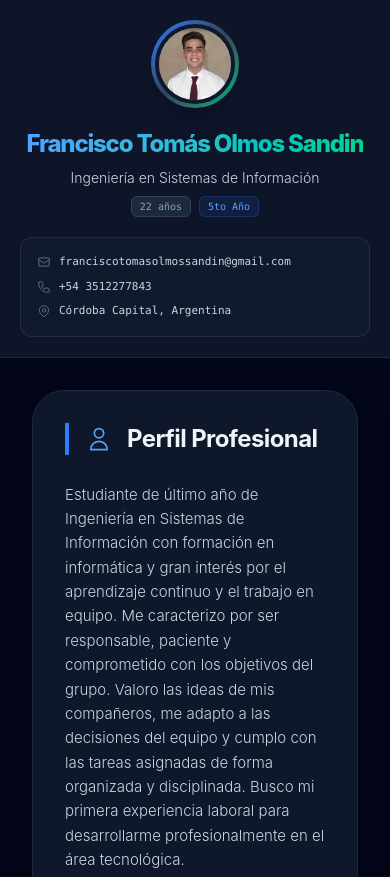
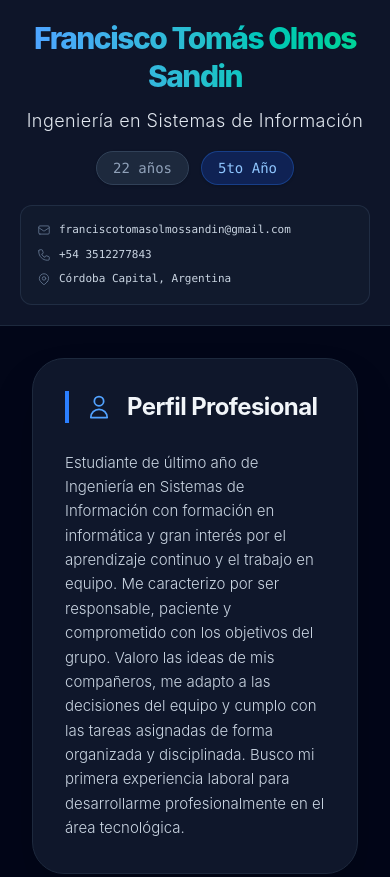
Before and after one commit to olmosFrancisco/CVWebOlmosFrancisco, a React (Vite) app: page / in a window 390 px wide. Shown: the top 877 px of the page. Built offline with nearby package versions, Linux system fonts and the light colour scheme.

Commit message:
Datos agregados al header mobile y desktop con estetica original

```diff
--- a/src/App.jsx
+++ b/src/App.jsx
@@ -71,33 +71,25 @@ function App() {
         <div className="max-w-7xl mx-auto flex flex-col md:flex-row items-center gap-5 md:gap-10">
 
           {/* Foto adaptable */}
-          <div className="relative p-1 rounded-full bg-gradient-to-br from-blue-500 via-slate-700 to-emerald-500 shadow-xl shrink-0">
-            <img
-              src={foto}
-              alt="Francisco Olmos"
-              className="w-20 h-20 md:w-32 md:h-32 rounded-full object-cover border-4 border-slate-900"
-            />
-          </div>
-
-          {/* Nombre, Título y Tags Académicos */}
-          <div className="text-center md:text-left flex-1">
-            <h1 className="text-2xl md:text-4xl lg:text-5xl font-extrabold tracking-tighter text-transparent bg-clip-text bg-gradient-to-r from-blue-400 to-emerald-400">
+          {/* Nombre, Título y Tags con Estética Original */}
+          <div className="text-center md:text-left flex-1 space-y-3">
+            <h1 className="text-3xl md:text-5xl font-extrabold tracking-tighter text-transparent bg-clip-text bg-gradient-to-r from-blue-400 to-emerald-400 leading-tight">
               Francisco Tomás<br className="hidden md:block" /> Olmos Sandin
             </h1>
 
-            <div className="flex flex-col md:flex-row items-center gap-2 md:gap-4 mt-2">
-              <p className="text-sm md:text-lg text-slate-300 font-light">
+            <p className="text-lg md:text-2xl text-slate-200 font-light tracking-wide flex items-center gap-2 justify-center md:justify-start">
+              <Icon path="M9.75 17L9 20l-1 1h8l-1-1-.75-3M3 13h18M5 17h14a2 2 0 002-2V5a2 2 0 00-2-2H5a2 2 0 00-2 2v10a2 2 0 002 2z" className="w-6 h-6 text-blue-400 hidden md:block" />
               Ingeniería en Sistemas de Información
             </p>
-              {/* Estos son los datos que querías mantener, ahora más estilizados */}
-              <div className="flex gap-2">
-                <span className="text-[10px] md:text-xs font-mono bg-slate-800 text-slate-400 px-2 py-0.5 rounded-md border border-slate-700">
+
+            {/* Los Badges Originales que te gustaban */}
+            <div className="flex justify-center md:justify-start gap-3 mt-4">
+              <span className="text-slate-400 text-sm font-mono bg-slate-800 px-4 py-1.5 rounded-full border border-slate-700 shadow-sm">
                 22 años
               </span>
-                <span className="text-[10px] md:text-xs font-mono bg-blue-500/10 text-blue-400 px-2 py-0.5 rounded-md border border-blue-500/20">
+              <span className="text-blue-300 text-sm font-mono bg-blue-600/20 px-4 py-1.5 rounded-full border border-blue-500/30 shadow-sm">
                 5to Año
               </span>
-              </div>
             </div>
           </div>
 
```
Lines whose indentation alone changed are shown as unchanged.
